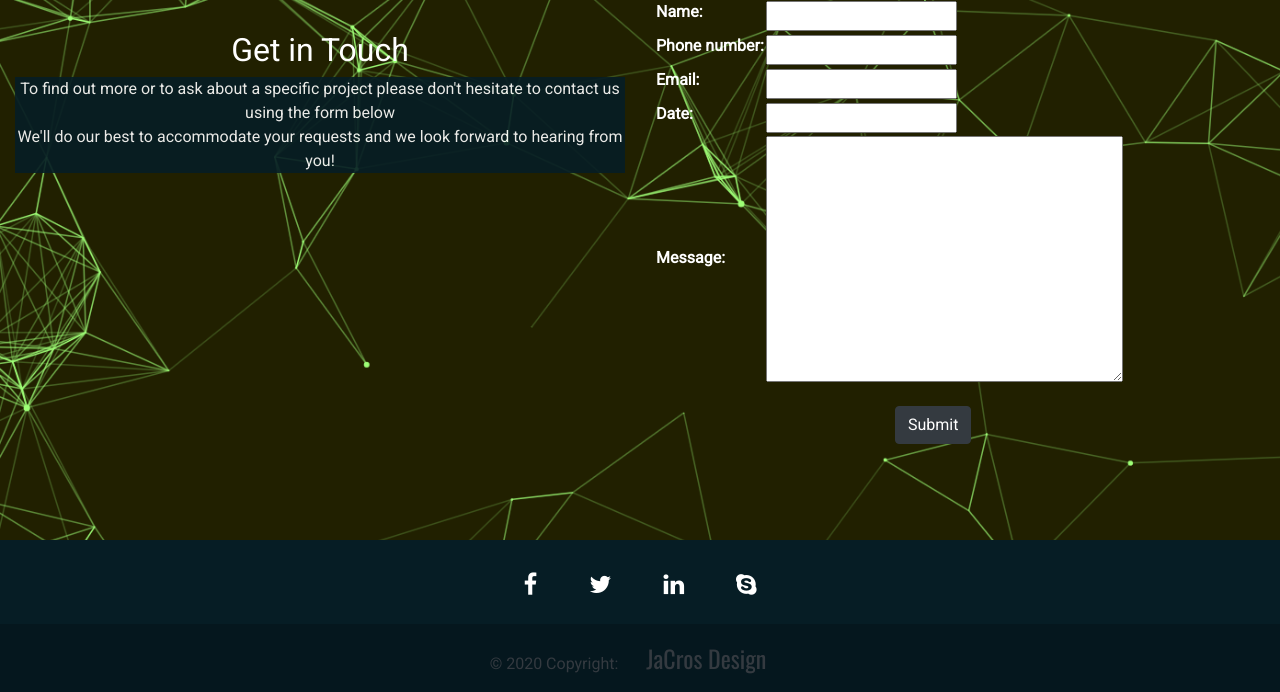
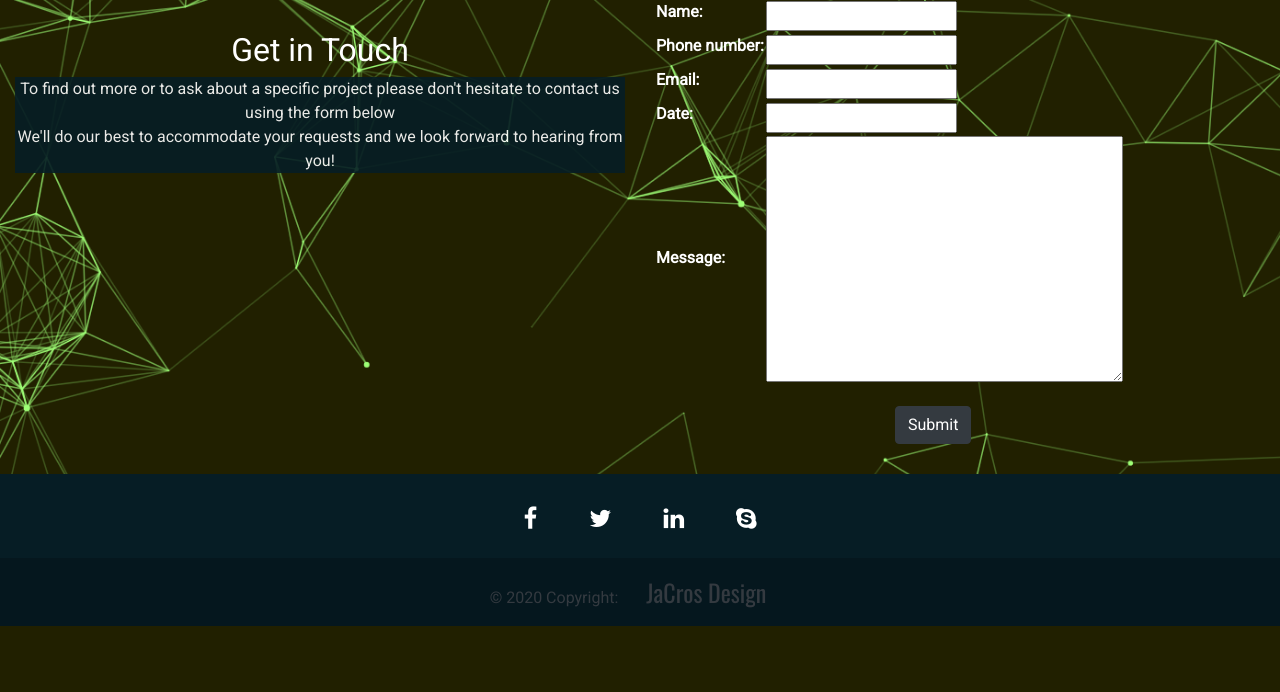
Before and after one commit to jackcrosbie/p5-graphic-design-project, a Django app: page /contact/ in a window 1280 px wide. Shown: the part 174-866 px from the top of the page. After the commit the page ends 800 px from the top, so only its background shows below. Run offline with Django 4.2, Linux system fonts and the light colour scheme; some libraries are stand-ins or nearby versions.

Commit message:
added fixed bottom class to footer in base.html

```diff
--- a/templates/base.html
+++ b/templates/base.html
@@ -125,7 +125,7 @@
         $('.toast').toast('show');
     </script>
     {% endblock %}
-    <footer class="text-center text-white" style="background-color:#061D25;">
+    <footer class="text-center text-white fixed-bottom" style="background-color:#061D25;">
         <!-- Grid container -->
         <div class="container pt-4">
             <!-- Section: Social media -->
```
